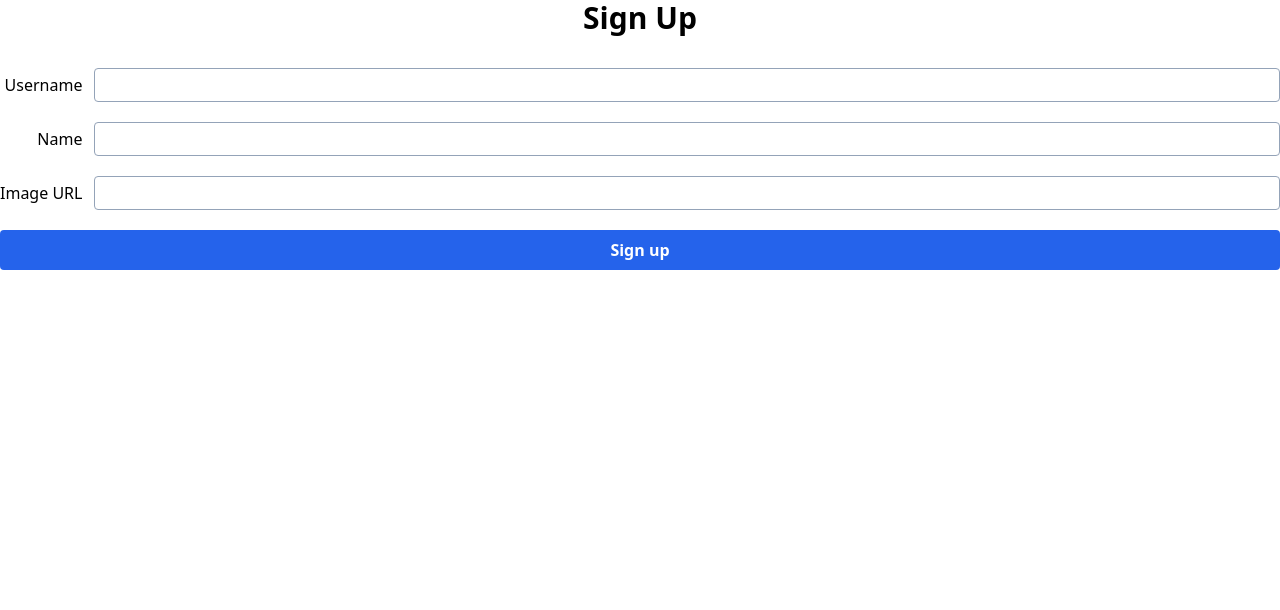
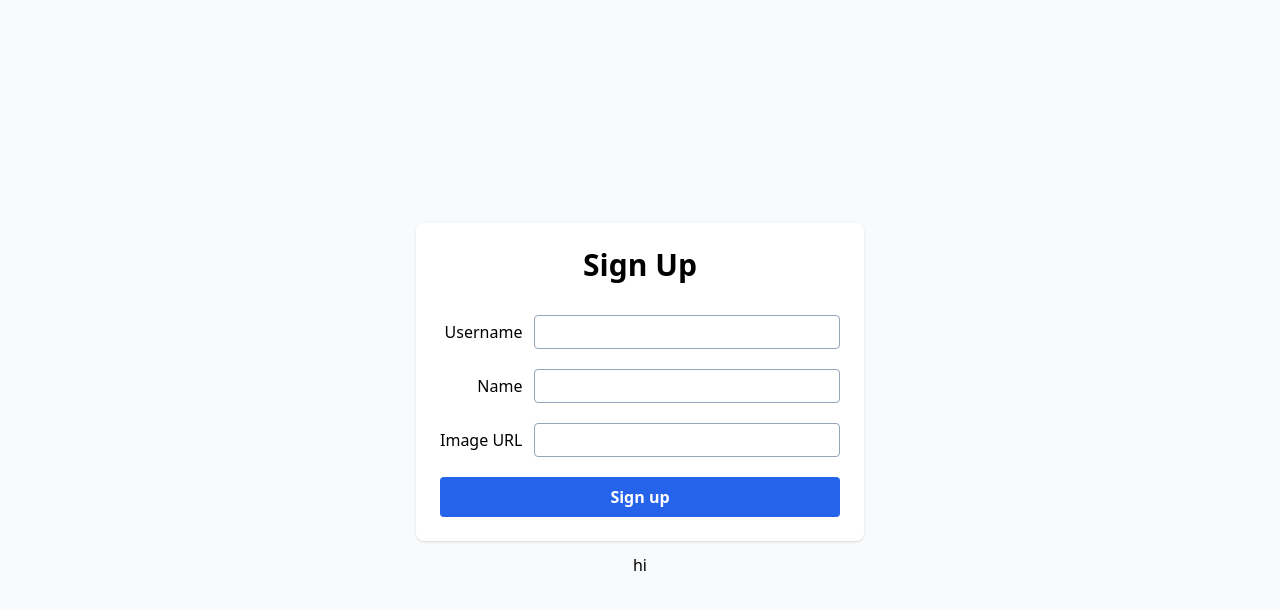
Before and after one commit to rosstungol/chat-app, a React (Vite) app in the folder client/: page /signup in a window 1280 px wide. Shown: the top 610 px of the page. Built offline with nearby package versions, Linux system fonts and the light colour scheme.

Commit message:
Adds AuthLayout component

```diff
--- a/client/src/pages/layouts/AuthLayout.tsx
+++ b/client/src/pages/layouts/AuthLayout.tsx
@@ -1,5 +1,13 @@
 import { Outlet } from 'react-router-dom'
+import { FullScreenCard } from '../../components/FullScreenCard'
 
 export function AuthLayout() {
-	return <Outlet />
+	return (
+		<FullScreenCard>
+			<FullScreenCard.Body>
+				<Outlet />
+			</FullScreenCard.Body>
+			<FullScreenCard.BelowCard>hi</FullScreenCard.BelowCard>
+		</FullScreenCard>
+	)
 }
```
